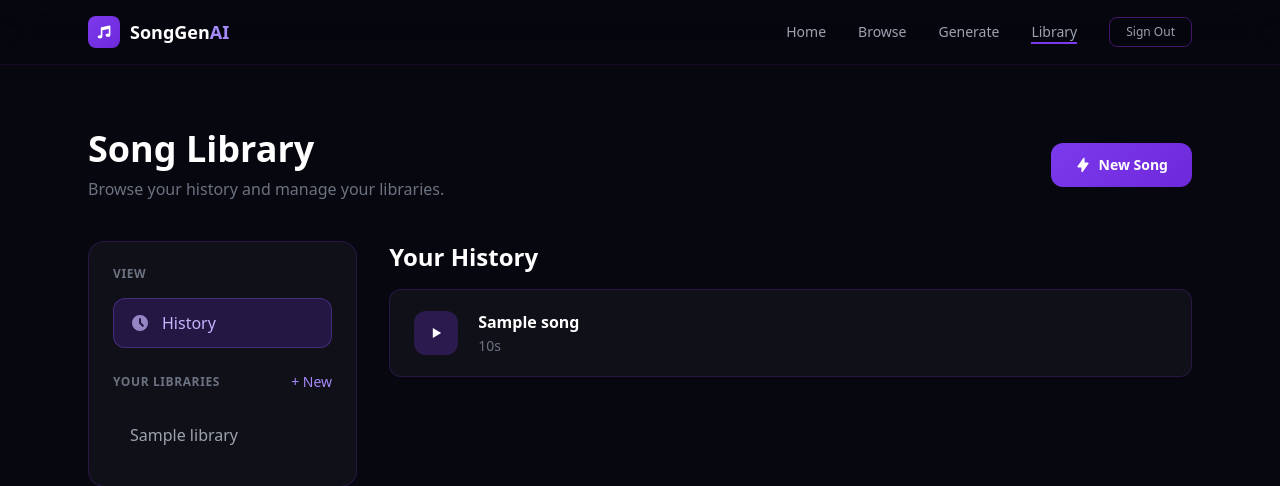
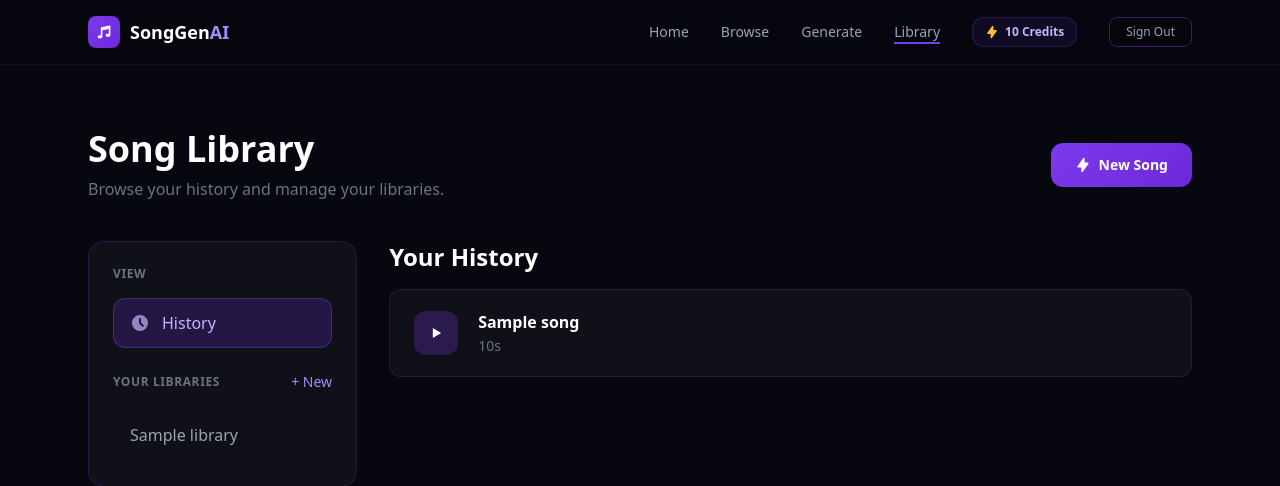
Before and after one commit to Lemonef/SongGenAI, a Django app: page /manager/ in a window 1280 px wide. Shown: the top 486 px of the page. Run offline with Django 5.2, Linux system fonts and the light colour scheme; a user stored in the database is signed in; tables that the repository leaves empty hold one stand-in row (values such as "Sample post"); some libraries are stand-ins or nearby versions.

Commit message:
Enhancement: Global credit display and improved generation reliability

```diff
--- /dev/null
+++ b/app/context_processors.py
@@ -0,0 +1,22 @@
+from app.services.user_service import get_creator_balance
+
+def creator_credits(request):
+    """
+    Adds creator_balance and is_creator to the context for all templates.
+    """
+    context = {
+        'user_credits': 0,
+        'is_creator_user': False
+    }
+
+    if request.user.is_authenticated:
+        # Check if they have a profile and are a creator
+        if hasattr(request.user, 'profile') and request.user.profile.is_creator():
+            context['is_creator_user'] = True
+
+            # Use creator_profile related name from Creator model
+            creator = getattr(request.user, 'creator_profile', None)
+            if creator:
+                context['user_credits'] = get_creator_balance(creator)
+
+    return context
--- a/app/strategies/suno_strategy.py
+++ b/app/strategies/suno_strategy.py
@@ -11,7 +11,7 @@ from app.models.credit_transaction import CreditTransaction
 class SunoSongGeneratorStrategy(SongGeneratorStrategy):
     BASE_URL = "https://api.sunoapi.org/api/v1"
     POLL_INTERVAL_SECONDS = 5
-    MAX_POLLS = 24  # up to 2 minutes of polling
+    MAX_POLLS = 60  # up to 5 minutes of polling
 
     def _headers(self):
         return {
--- a/app/templates/base.html
+++ b/app/templates/base.html
@@ -73,6 +73,14 @@
             <a href="/generation/" class="nav-link hover:text-white transition-colors {% block nav_generate %}{% endblock %}">Generate</a>
           {% endif %}
           <a href="/manager/" class="nav-link hover:text-white transition-colors {% block nav_library %}{% endblock %}">Library</a>
+          {% if is_creator_user %}
+            <div class="flex items-center gap-1.5 px-3 py-1.5 rounded-xl bg-violet-600/10 border border-violet-500/20 text-violet-300">
+              <svg class="w-3.5 h-3.5 text-amber-400" fill="currentColor" viewBox="0 0 20 20">
+                <path fill-rule="evenodd" d="M11.3 1.046A1 1 0 0112 2v5h4a1 1 0 01.82 1.573l-7 10A1 1 0 018 18v-5H4a1 1 0 01-.82-1.573l7-10a1 1 0 011.12-.38z" clip-rule="evenodd" />
+              </svg>
+              <span class="text-xs font-bold">{{ user_credits }} Credits</span>
+            </div>
+          {% endif %}
           <a href="/accounts/logout/" class="px-4 py-1.5 rounded-lg border border-purple-800/60 text-gray-400 hover:text-white hover:border-purple-600 transition-all text-xs">Sign Out</a>
         {% else %}
           <a href="/accounts/google/login/" class="btn-primary px-4 py-2 rounded-lg text-white text-xs font-semibold flex items-center gap-2">
--- a/app/templates/manager/index.html
+++ b/app/templates/manager/index.html
@@ -96,12 +96,17 @@
               d="M18 3a1 1 0 00-1.196-.98l-10 2A1 1 0 006 5v9.114A4.369 4.369 0 005 14c-1.657 0-3 .895-3 2s1.343 2 3 2 3-.895 3-2V7.82l8-1.6v5.894A4.37 4.37 0 0015 12c-1.657 0-3 .895-3 2s1.343 2 3 2 3-.895 3-2V3z" />
           </svg>
         </div>
-        <h3 class="text-lg font-medium mb-2 text-gray-400">No songs found.</h3>
-        <p class="text-gray-600 text-sm mb-6"
-          x-text="currentView === 'history' ? 'Generate your first song to see it here.' : 'This library is empty.'">
-        </p>
-        <a x-show="currentView === 'history'" href="/generation/"
-          class="btn-primary px-6 py-3 rounded-xl text-sm font-semibold">Generate Song</a>
+        <h3 class="text-lg font-bold mb-2 text-gray-300">No songs found</h3>
+
+        <div x-show="isCreator && currentView === 'history'">
+          <p class="text-gray-500 text-sm mb-6">Generate your first song to see it here.</p>
+          <a href="/generation/" class="btn-primary inline-block px-8 py-3 rounded-2xl text-sm font-bold shadow-lg shadow-violet-900/40">Generate Song</a>
+        </div>
+
+        <div x-show="!isCreator || currentView === 'library'">
+          <p class="text-gray-500 text-sm mb-6">Discover amazing community tracks and add them here.</p>
+          <a href="/browse/" class="btn-primary inline-block px-8 py-3 rounded-2xl text-sm font-bold shadow-lg shadow-violet-900/40">Browse Songs</a>
+        </div>
       </div>
 
       <!-- Songs list -->
--- a/config/settings.py
+++ b/config/settings.py
@@ -104,6 +104,7 @@ TEMPLATES = [
                 'django.template.context_processors.request',
                 'django.contrib.auth.context_processors.auth',
                 'django.contrib.messages.context_processors.messages',
+                'app.context_processors.creator_credits',
             ],
         },
     },
```
Also changed, not shown: app/controllers/generation_controller.py (+12 -5 lines), app/templates/generation/index.html (+10 -2 lines), 1 other file.
